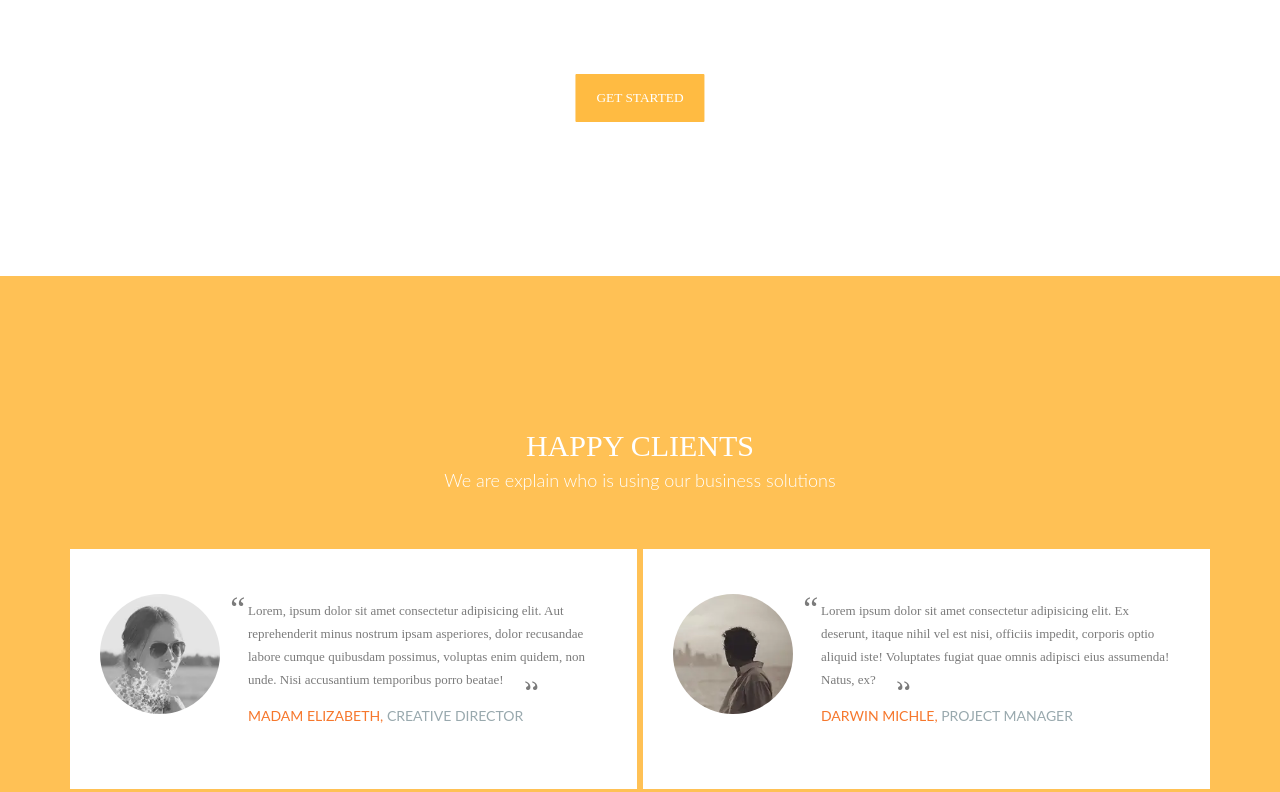
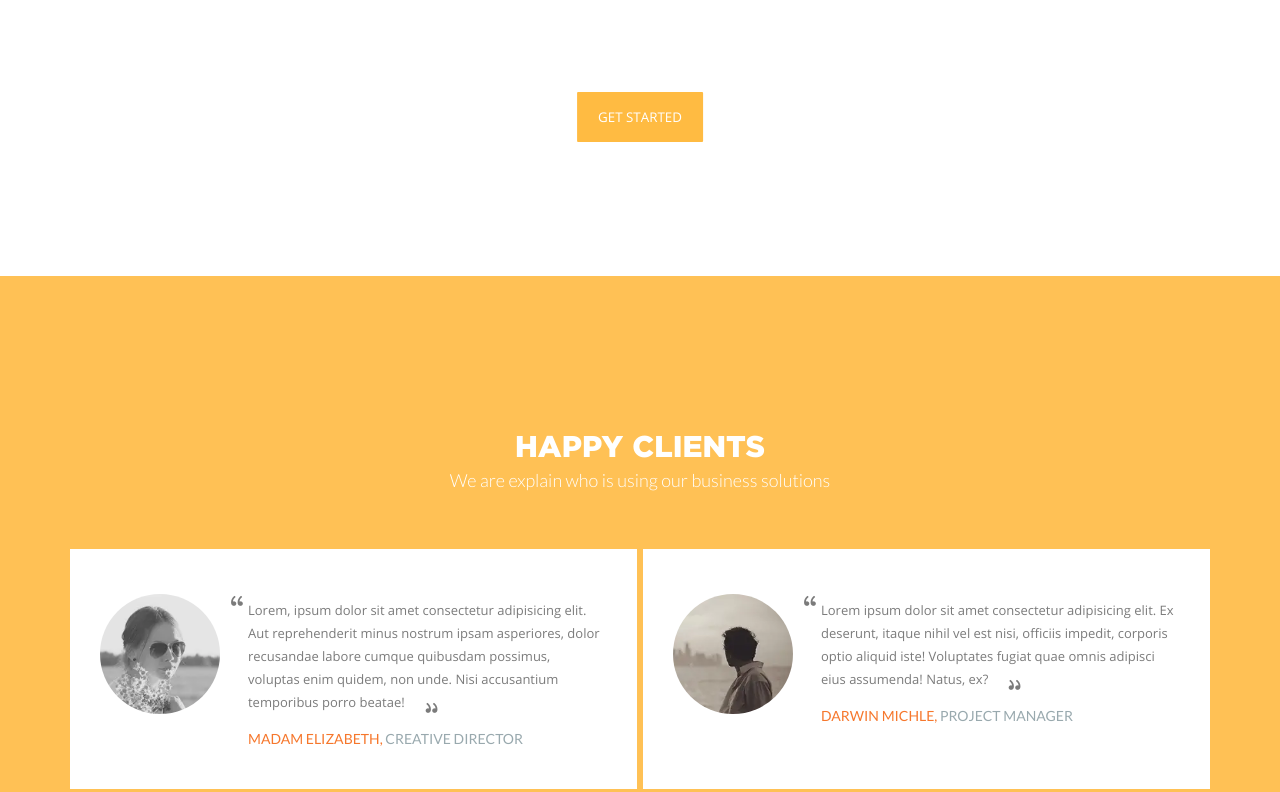
Before and after one commit to NazarShevtsov/Business_Theme, a plain HTML site: page index.html in a window 1280 px wide. Shown: the part 3844-4636 px from the top of the page. Drawn offline with nearby package versions, Linux system fonts and the light colour scheme; the site is published under a folder, as on GitHub Pages, so addresses that start at the root find nothing; files whose address does not match are found by name.

Commit message:
Update style.css

```diff
--- a/css/style.css
+++ b/css/style.css
@@ -3,7 +3,7 @@
 @font-face {
   font-family: "Gotham";
   font-display: swap;
-  src: url("/fonts/Gotham-black.woff") format("woff"), url("/fonts/Gotham-black.woff2") format("woff2");
+  src: url("../fonts/Gotham-black.woff") format("woff"), url("/fonts/Gotham-black.woff2") format("woff2");
   font-weight: 400;
   font-style: normal;
 }
@@ -11,7 +11,7 @@
 @font-face {
   font-family: "BrandonGrotesque";
   font-display: swap;
-  src: url("/fonts/BrandonGrotesque-Bold.woff") format("woff"), url("/fonts/BrandonGrotesque-Bold.woff2") format("woff2");
+  src: url("../fonts/BrandonGrotesque-Bold.woff") format("woff"), url("/fonts/BrandonGrotesque-Bold.woff2") format("woff2");
   font-weight: 700;
   font-style: normal;
 }
@@ -19,7 +19,7 @@
 @font-face {
   font-family: "Lato";
   font-display: swap;
-  src: url("/fonts/Lato-Regular.woff") format("woff"), url("/fonts/Lato-Regular.woff2") format("woff2");
+  src: url("../fonts/Lato-Regular.woff") format("woff"), url("/fonts/Lato-Regular.woff2") format("woff2");
   font-weight: 400;
   font-style: normal;
 }
@@ -27,7 +27,7 @@
 @font-face {
   font-family: "Lato";
   font-display: swap;
-  src: url("/fonts/Lato-Bold.woff") format("woff"), url("/fonts/Lato-Bold.woff2") format("woff2");
+  src: url("../fonts/Lato-Bold.woff") format("woff"), url("/fonts/Lato-Bold.woff2") format("woff2");
   font-weight: 700;
   font-style: normal;
 }
@@ -35,7 +35,7 @@
 @font-face {
   font-family: "Lato";
   font-display: swap;
-  src: url("/fonts/Lato-Light.woff") format("woff"), url("/fonts/Lato-Light.woff2") format("woff2");
+  src: url("../fonts/Lato-Light.woff") format("woff"), url("/fonts/Lato-Light.woff2") format("woff2");
   font-weight: 300;
   font-style: normal;
 }
@@ -43,7 +43,7 @@
 @font-face {
   font-family: "OpenSans";
   font-display: swap;
-  src: url("/fonts/OpenSans-Regular.woff") format("woff"), url("/fonts/OpenSans-Regular.woff2") format("woff2");
+  src: url("../fonts/OpenSans-Regular.woff") format("woff"), url("/fonts/OpenSans-Regular.woff2") format("woff2");
   font-weight: 400;
   font-style: normal;
 }
@@ -51,7 +51,7 @@
 @font-face {
   font-family: "OpenSans";
   font-display: swap;
-  src: url("/fonts/OpenSans-Light.woff") format("woff"), url("/fonts/OpenSans-Light.woff2") format("woff2");
+  src: url("../fonts/OpenSans-Light.woff") format("woff"), url("/fonts/OpenSans-Light.woff2") format("woff2");
   font-weight: 300;
   font-style: normal;
 }
```
